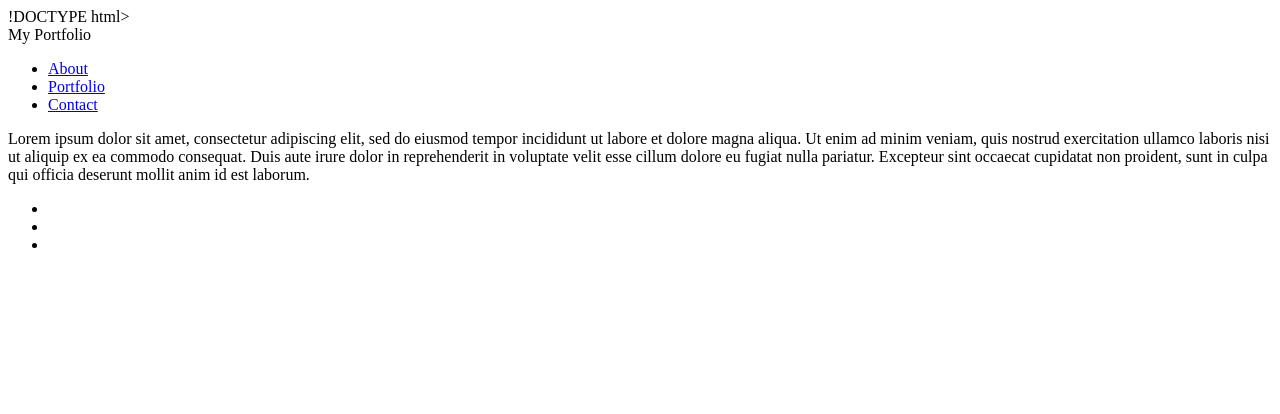
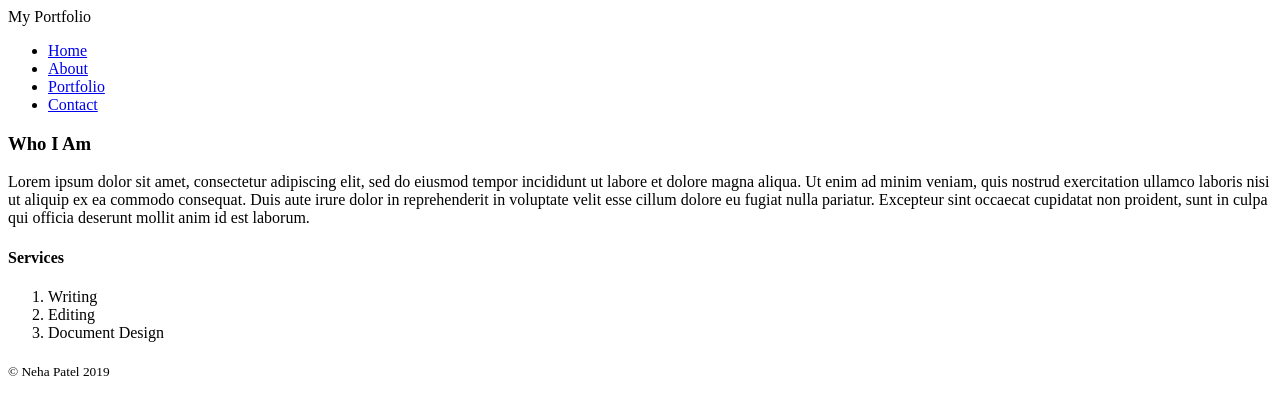
Before and after one commit to nehapatel328/neha-portfolio, a plain HTML site: page index.html in a window 1280 px wide. Drawn offline with Linux system fonts and the light colour scheme.

Commit message:
semantic structure added

```diff
--- a/index.html
+++ b/index.html
@@ -1,37 +1,38 @@
-!DOCTYPE html>
+<!DOCTYPE html>
 <html lang="en">
   <head>
       <meta charset="utf-8">
+      <title>Lorem ipsum</title>
   </head>
 
 <body>
 <header>My Portfolio</header>
 <nav>
     <ul>
+      <li><a href="index.html">Home</a></li>
       <li><a href="About.html">About</a></li>
-      <li><a href="portfolio.html">Portfolio</a></li>
-      <li><a href="contact.html">Contact</a></li>
+      <li><a href="Portfolio.html">Portfolio</a></li>
+      <li><a href="Contact.html">Contact</a></li>
     </ul>
 </nav>
 
-<section>
-</section>
-
 <article>
-Lorem ipsum dolor sit amet, consectetur adipiscing elit, sed do eiusmod tempor incididunt ut labore et dolore magna aliqua. Ut enim ad minim veniam, quis nostrud exercitation ullamco laboris nisi ut aliquip ex ea commodo consequat. Duis aute irure dolor in reprehenderit in voluptate velit esse cillum dolore eu fugiat nulla pariatur. Excepteur sint occaecat cupidatat non proident, sunt in culpa qui officia deserunt mollit anim id est laborum.
+  <h3>Who I Am</h3>
+  <p>Lorem ipsum dolor sit amet, consectetur adipiscing elit, sed do eiusmod tempor incididunt ut labore et dolore magna aliqua. Ut enim ad minim veniam, quis nostrud exercitation ullamco laboris nisi ut aliquip ex ea commodo consequat. Duis aute irure dolor in reprehenderit in voluptate velit esse cillum dolore eu fugiat nulla pariatur. Excepteur sint occaecat cupidatat non proident, sunt in culpa qui officia deserunt mollit anim id est laborum.</p>
+  <aside>
+    <h4>Services</h4>
+      <ol>
+        <li>Writing</li>
+        <li>Editing</li>
+        <li>Document Design</li>
+      </ol>
+  </aside>
 </article>
 
-<aside>
-  <ul>
-      <li></li>
-      <li></li>
-      <li></li>
-  </ul>
-</aside>
+<footer>
+  <p><sub>&#169; Neha Patel 2019</sub></p>
+</footer>
 
 </body>
 
-<footer>
-<footer>
-
 </html>
```
